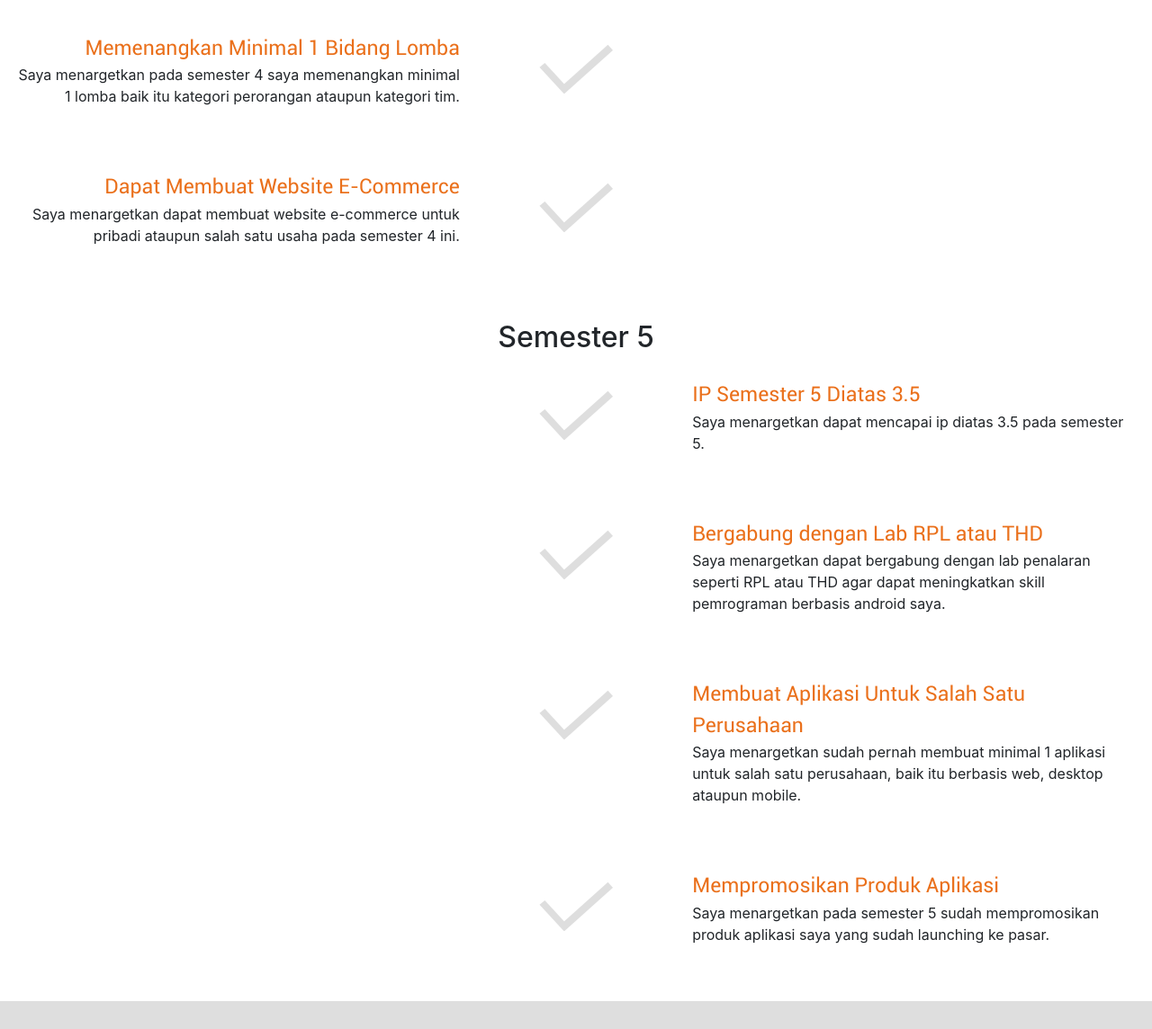
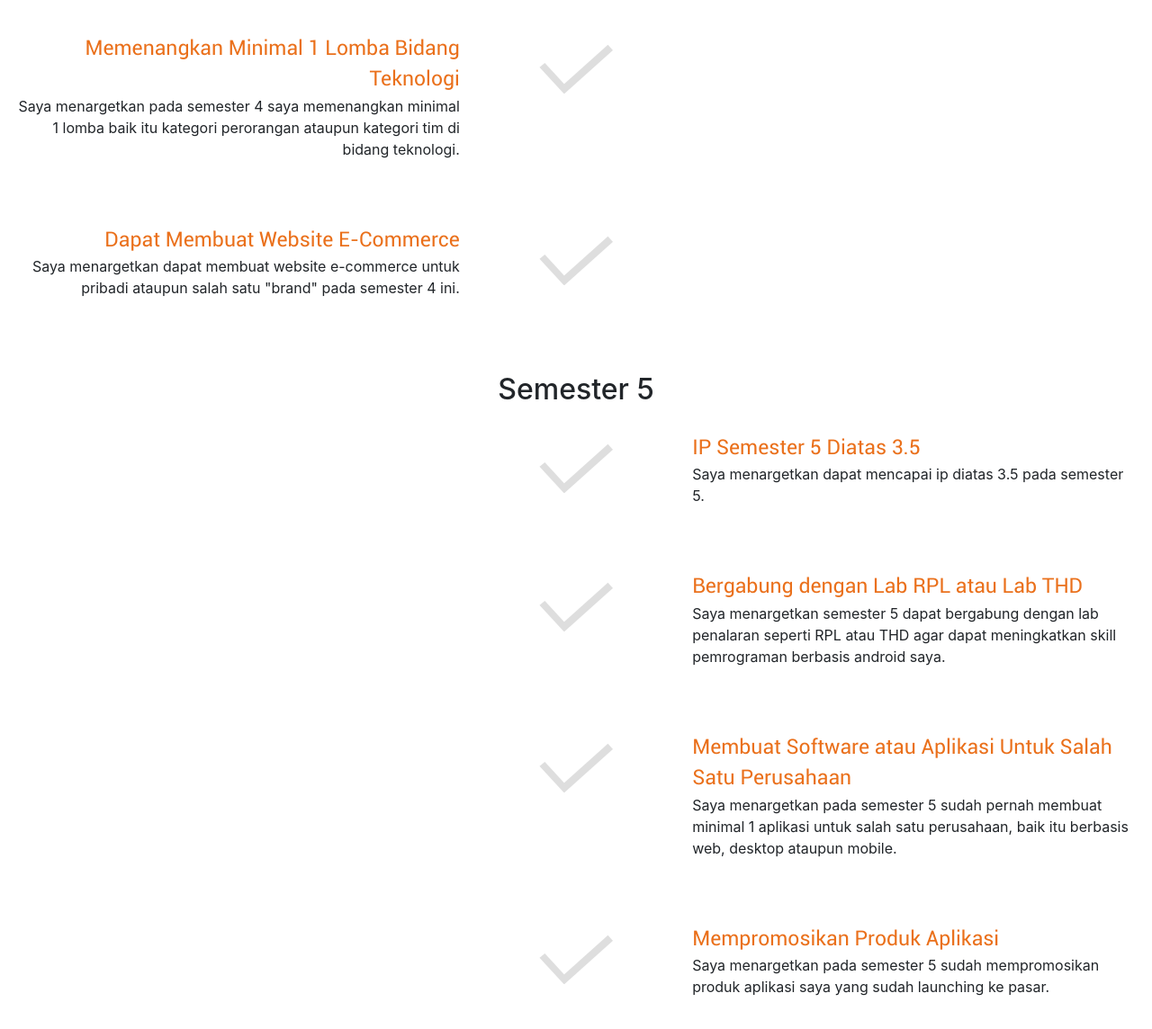
Before and after one commit to erzagoalsetting/erzagoalsetting.github.io, a plain HTML site: page 2019.html in a window 1280 px wide. Shown: the part 788-1932 px from the top of the page at 90% size. Drawn offline with Linux system fonts and the light colour scheme; a web font is replaced by a local one.

Commit message:
Update 2019.html

```diff
--- a/2019.html
+++ b/2019.html
@@ -66,7 +66,7 @@
 		    					Bekerja atau Magang Sebagai Web Developer
 		    				</li>
 		    				<p>
-		    					Saya menargetkan pada semester 4 saya memiliki pengalaman dalam bekerja atau magang sebagai web developer di salah satu start up.
+		    					Saya menargetkan pada semester 4 saya memiliki minimal 1 pengalaman dalam bekerja atau magang sebagai web developer di salah satu start up.
 		    				</p>
 		    			</ul>
 	    			</div>
@@ -103,10 +103,10 @@
 	    			<div class="experience-container-right">
 			    		<ul class="experience-ul-right">
 		    				<li>
-		    					Memenangkan Minimal 1 Bidang Lomba
+		    					Memenangkan Minimal 1 Lomba Bidang Teknologi
 		    				</li>
 		    				<p>
-		    					Saya menargetkan pada semester 4 saya memenangkan minimal 1 lomba baik itu kategori perorangan ataupun kategori tim.
+		    					Saya menargetkan pada semester 4 saya memenangkan minimal 1 lomba baik itu kategori perorangan ataupun kategori tim di bidang teknologi.
 		    				</p>
 		    			</ul>
 	    			</div>
@@ -126,7 +126,7 @@
 		    					Dapat Membuat Website E-Commerce
 		    				</li>
 		    				<p>
-		    					Saya menargetkan dapat membuat website e-commerce untuk pribadi ataupun salah satu usaha pada semester 4 ini.
+		    					Saya menargetkan dapat membuat website e-commerce untuk pribadi ataupun salah satu "brand" pada semester 4 ini.
 		    				</p>
 		    			</ul>
 	    			</div>
@@ -173,10 +173,10 @@
 	   		 		<div class="experience-container-left">
 		    			<ul class="experience-ul-left">
 		    				<li>
-		    					Bergabung dengan Lab RPL atau THD
+		    					Bergabung dengan Lab RPL atau Lab THD
 		    				</li>
 		    				<p>
-		    					Saya menargetkan dapat bergabung dengan lab penalaran seperti RPL atau THD agar dapat meningkatkan skill pemrograman berbasis android saya.
+		    					Saya menargetkan semester 5 dapat bergabung dengan lab penalaran seperti RPL atau THD agar dapat meningkatkan skill pemrograman berbasis android saya.
 		    				</p>
 		    			</ul>
 	    			</div>
@@ -193,10 +193,10 @@
 	   		 		<div class="experience-container-left">
 		    			<ul class="experience-ul-left">
 		    				<li>
-		    					Membuat Aplikasi Untuk Salah Satu Perusahaan
+		    					Membuat Software atau Aplikasi Untuk Salah Satu Perusahaan
 		    				</li>
 		    				<p>
-		    					Saya menargetkan sudah pernah membuat minimal 1 aplikasi untuk salah satu perusahaan, baik itu berbasis web, desktop ataupun mobile.
+		    					Saya menargetkan pada semester 5 sudah pernah membuat minimal 1 aplikasi untuk salah satu perusahaan, baik itu berbasis web, desktop ataupun mobile.
 		    				</p>
 		    			</ul>
 	    			</div>
```
